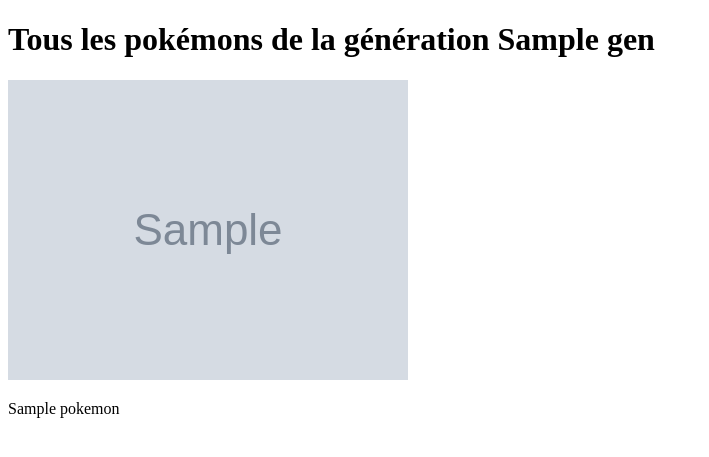
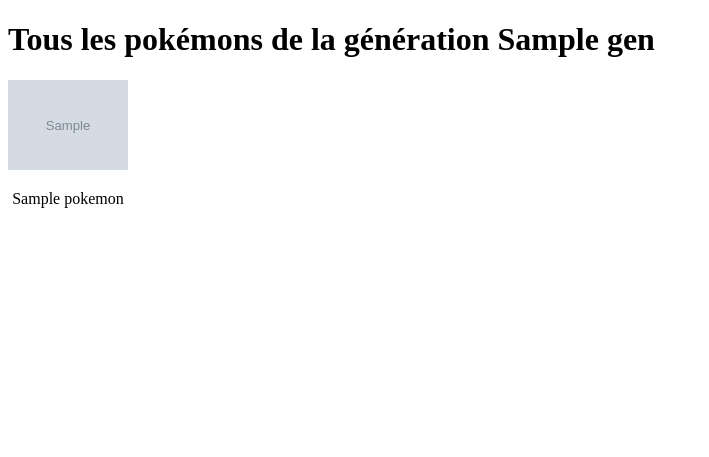
Before and after one commit to AroldMauger/pokemon-php, a PHP site: template src/Views/pokedex.html.twig in a window 1280 px wide. Shown: the top 457 px of the page, without its empty margins (0-709 px from the left). Run offline with PHP 8.4, Linux system fonts and the light colour scheme; the template is opened without the code that fills it: most values are stand-ins (such as "Sample title", 1, 10 or a date in 2020); grey boxes marked "Sample" are stand-in pictures; some libraries are stand-ins or nearby versions.

Commit message:
Mise en forme css de l'affichage des pokemons

```diff
--- /dev/null
+++ b/public/style.css
@@ -0,0 +1,13 @@
+.all-pokemons{
+    display: flex;
+    flex-wrap: wrap;
+    flex-direction: row;
+}
+
+.pokemon-card img {
+    width: 120px;
+}
+
+.pokemon-card p {
+    text-align: center;
+}
--- a/src/Views/pokedex.html.twig
+++ b/src/Views/pokedex.html.twig
@@ -2,6 +2,7 @@
 <html>
 <head>
     <title>POKEDEX</title>
+    <link rel="stylesheet" href="/style.css">
 </head>
 <body>
 
```
